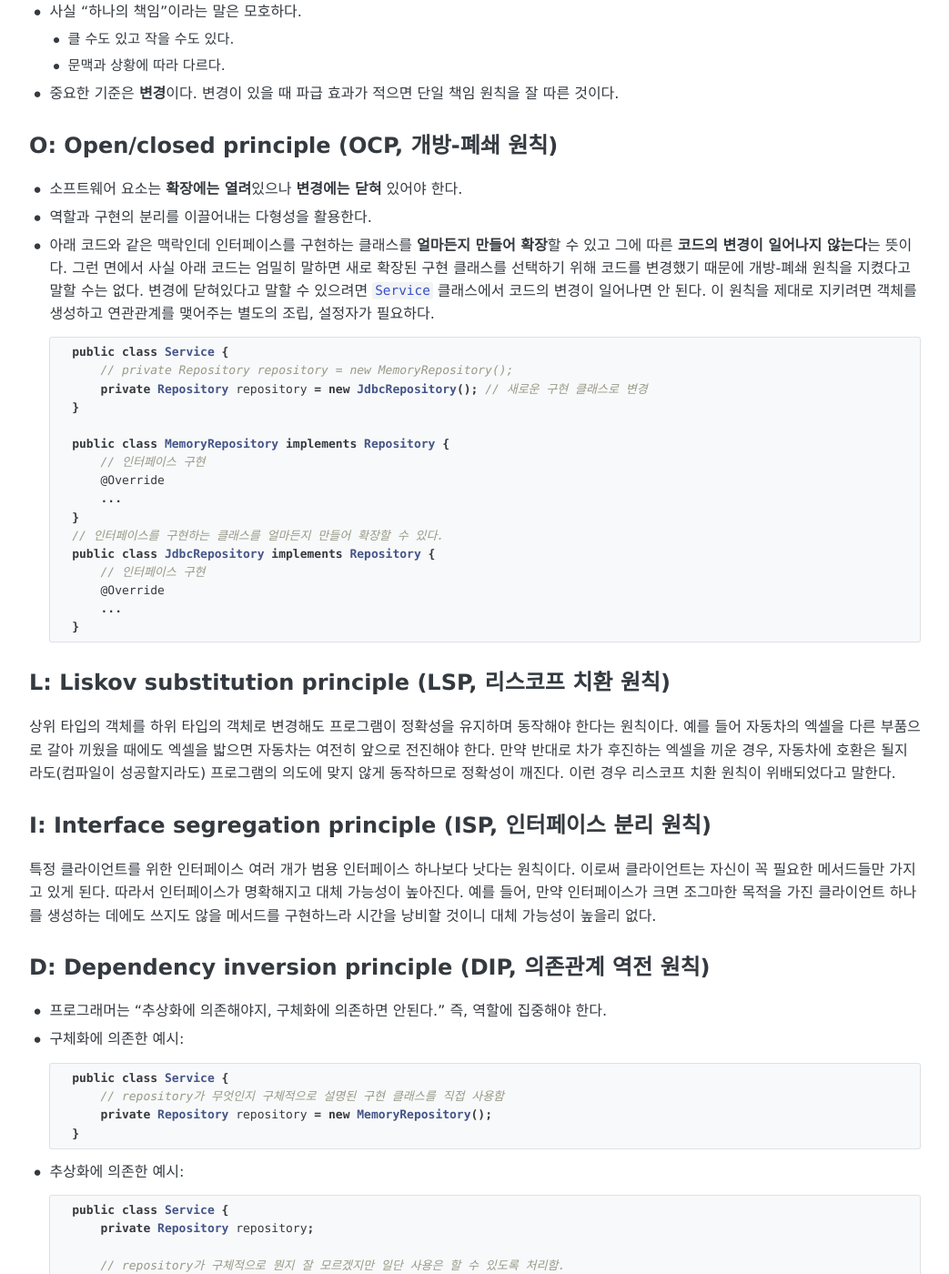
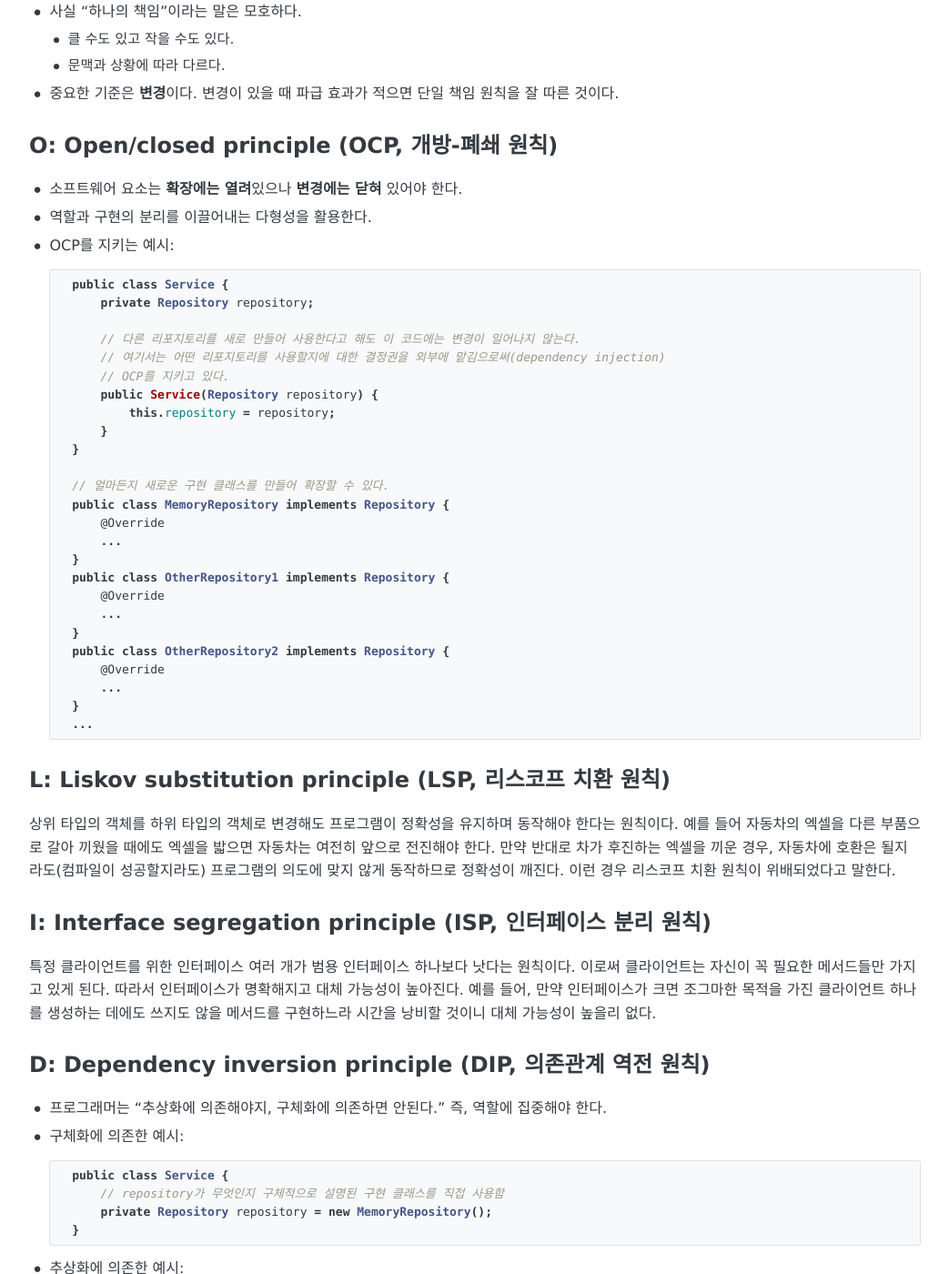
Before and after one commit to ghwn/ghwn.github.io, a Jekyll site: the page built from _posts/2021-04-22-what-is-solid.md, in a window 1280 px wide and 1400 px high, scrolled down 417 px. Shown: the whole window at 91% size, without its empty margins (118-1161 px from the left). Built offline with Jekyll 4.4.1, drawn with Linux system fonts in a browser that asks for light colours; comment, search, counter and statistics services are not loaded; some of the changed text lies outside the part shown.

Commit message:
글 수정

````diff
--- a/_posts/2021-04-22-what-is-solid.md
+++ b/_posts/2021-04-22-what-is-solid.md
@@ -21,24 +21,33 @@ comments: true
 
 - 소프트웨어 요소는 **확장에는 열려**있으나 **변경에는 닫혀** 있어야 한다.
 - 역할과 구현의 분리를 이끌어내는 다형성을 활용한다.
-- 아래 코드와 같은 맥락인데 인터페이스를 구현하는 클래스를 **얼마든지 만들어 확장**할 수 있고 그에 따른 **코드의 변경이 일어나지 않는다**는 뜻이다. 그런 면에서 사실 아래 코드는 엄밀히 말하면 새로 확장된 구현 클래스를 선택하기 위해 코드를 변경했기 때문에 개방-폐쇄 원칙을 지켰다고 말할 수는 없다. 변경에 닫혀있다고 말할 수 있으려면 `Service` 클래스에서 코드의 변경이 일어나면 안 된다. 이 원칙을 제대로 지키려면 객체를 생성하고 연관관계를 맺어주는 별도의 조립, 설정자가 필요하다.
+- OCP를 지키는 예시:
     ```java
     public class Service {
-        // private Repository repository = new MemoryRepository();
-        private Repository repository = new JdbcRepository(); // 새로운 구현 클래스로 변경
+        private Repository repository;
+
+        // 다른 리포지토리를 새로 만들어 사용한다고 해도 이 코드에는 변경이 일어나지 않는다.
+        // 여기서는 어떤 리포지토리를 사용할지에 대한 결정권을 외부에 맡김으로써(dependency injection)
+        // OCP를 지키고 있다.
+        public Service(Repository repository) {
+            this.repository = repository;
+        }
     }
 
+    // 얼마든지 새로운 구현 클래스를 만들어 확장할 수 있다.
     public class MemoryRepository implements Repository {
-        // 인터페이스 구현
         @Override
         ...
     }
-    // 인터페이스를 구현하는 클래스를 얼마든지 만들어 확장할 수 있다.
-    public class JdbcRepository implements Repository {
-        // 인터페이스 구현
+    public class OtherRepository1 implements Repository {
         @Override
         ...
     }
+    public class OtherRepository2 implements Repository {
+        @Override
+        ...
+    }
+    ...
     ```
 
 
@@ -80,3 +89,6 @@ comments: true
         }
     }
     ```
+    밑의 코드로 수정하면서 얻는 장점
+    - 특정 repository에 대한 의존성을 없앨 수 있음.
+    - 따라서 관심 대상이 줄어 들어 자신의 역할에 더 충실할 수 있음.
````
